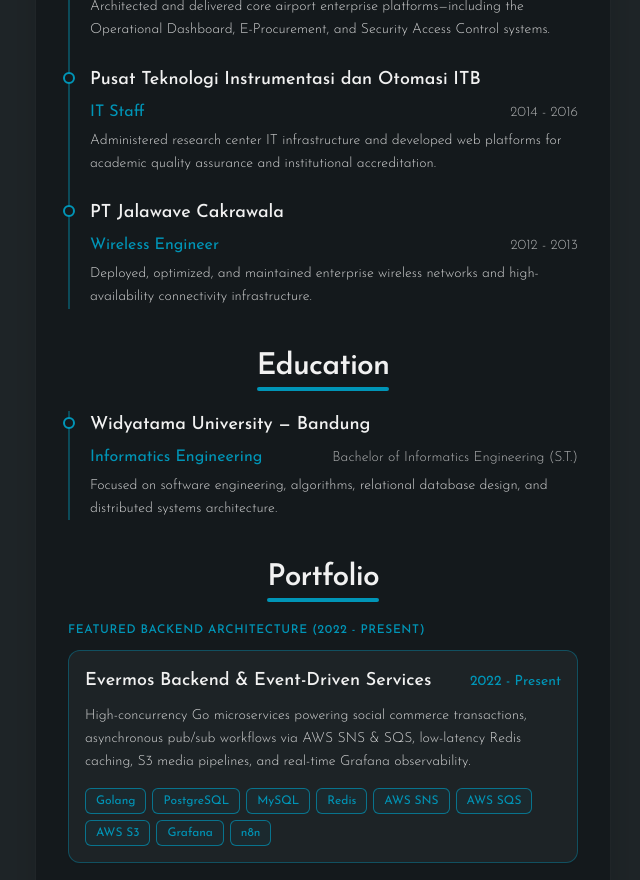
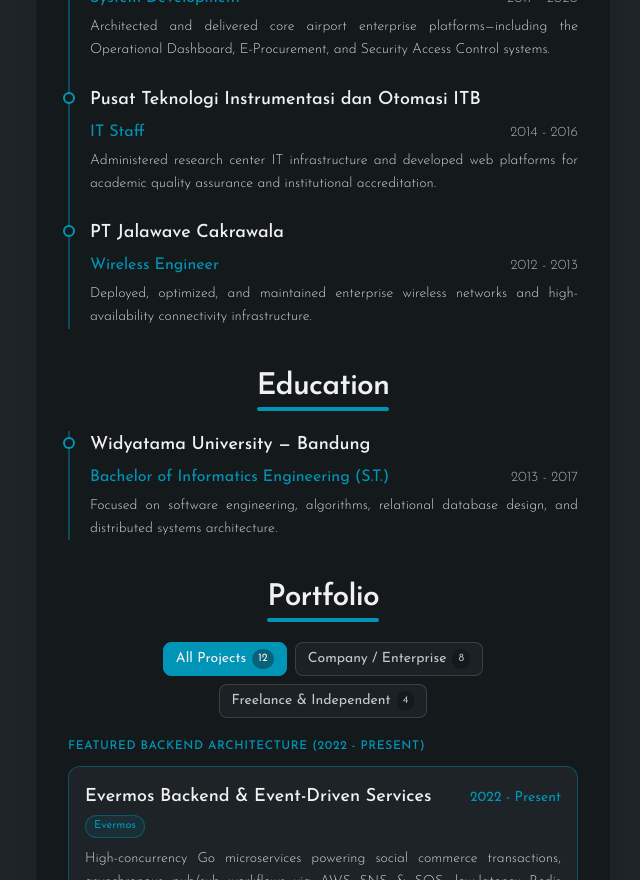
Before and after one commit to rairaksa/rairaksa.github.io, a React (Vite) app: page / in a window 1280 px wide. Shown: the part 1920-2800 px from the top of the page, without its empty margins (317-957 px from the left). Built offline with nearby package versions, Linux system fonts and the light colour scheme.

Commit message:
feat(portfolio): add category filter tabs, MMS & Joinan freelance projects, separated experience stats, and education period

```diff
--- a/src/components/sections/AboutSection.jsx
+++ b/src/components/sections/AboutSection.jsx
@@ -4,12 +4,12 @@ import { profileData } from '../../data/profileData';
 function AboutSection() {
   return (
     <div className="flex flex-col gap-5">
-      <div className="flex flex-col gap-3 font-light text-sm lg:text-base text-silk/90 leading-relaxed text-left">
+      <div className="flex flex-col gap-3 font-light text-sm lg:text-base text-silk/90 leading-relaxed text-justify">
         {profileData.bio.map((paragraph, idx) => (
           <p key={idx}>{paragraph}</p>
         ))}
       </div>
-      <div className="grid grid-cols-3 gap-2.5">
+      <div className="grid grid-cols-2 sm:grid-cols-4 gap-2.5">
         {profileData.stats.map((stat) => (
           <Statistic key={stat.description} value={stat.value} description={stat.description} />
         ))}
--- a/src/components/sections/PortfolioSection.jsx
+++ b/src/components/sections/PortfolioSection.jsx
@@ -1,6 +1,11 @@
+import { useState } from 'react';
 import PortfolioCard from '../ui/PortfolioCard';
 import Label from '../ui/Label';
-import { portfolioHighlightsData, portfolioProjectsData } from '../../data/profileData';
+import {
+  portfolioCategories,
+  portfolioHighlightsData,
+  portfolioProjectsData,
+} from '../../data/profileData';
 import { Swiper, SwiperSlide } from 'swiper/react';
 import { Pagination, Navigation } from 'swiper/modules';
 import 'swiper/css';
@@ -8,22 +13,88 @@ import 'swiper/css/pagination';
 import 'swiper/css/navigation';
 
 function PortfolioSection() {
+  const [activeCategory, setActiveCategory] = useState('all');
+
+  const filteredHighlights = portfolioHighlightsData.filter(
+    (item) => activeCategory === 'all' || item.type === activeCategory
+  );
+
+  const filteredProjects = portfolioProjectsData.filter(
+    (project) => activeCategory === 'all' || project.type === activeCategory
+  );
+
+  const getCategoryCount = (categoryId) => {
+    if (categoryId === 'all') {
+      return portfolioHighlightsData.length + portfolioProjectsData.length;
+    }
     return (
-    <div className="flex flex-col gap-6">
+      portfolioHighlightsData.filter((i) => i.type === categoryId).length +
+      portfolioProjectsData.filter((p) => p.type === categoryId).length
+    );
+  };
+
+  return (
+    <div className="flex flex-col gap-5">
+      <div
+        className="flex flex-wrap justify-center gap-2"
+        role="tablist"
+        aria-label="Filter portfolio by category"
+      >
+        {portfolioCategories.map((cat) => {
+          const isActive = activeCategory === cat.id;
+          const count = getCategoryCount(cat.id);
+          return (
+            <button
+              key={cat.id}
+              type="button"
+              role="tab"
+              aria-selected={isActive}
+              onClick={() => setActiveCategory(cat.id)}
+              className={`px-3 py-1.5 rounded-lg text-xs sm:text-sm font-normal border transition-all duration-200 flex items-center gap-1.5 ${
+                isActive
+                  ? 'bg-oceanic text-silk border-oceanic shadow-sm'
+                  : 'bg-dark-60/70 text-silk/80 border-silk/15 hover:border-oceanic/60 hover:text-oceanic'
+              }`}
+            >
+              <span>{cat.label}</span>
+              <span
+                className={`text-[11px] px-1.5 py-0.2 rounded-full ${
+                  isActive ? 'bg-dark-80/40 text-silk' : 'bg-dark-80 text-silk/70'
+                }`}
+              >
+                {count}
+              </span>
+            </button>
+          );
+        })}
+      </div>
+
+      {filteredHighlights.length > 0 && (
         <div className="flex flex-col gap-3">
           <h3 className="text-xs uppercase tracking-wider text-oceanic text-left font-medium">
             Featured Backend Architecture (2022 - Present)
           </h3>
-        {portfolioHighlightsData.map((item) => (
+          {filteredHighlights.map((item) => (
             <article
               key={item.name}
               className="flex flex-col gap-2.5 p-4 rounded-xl bg-dark-60/90 border border-oceanic/40 text-left shadow-sm"
             >
+              <div className="flex flex-col gap-1">
                 <div className="flex justify-between items-baseline gap-2">
                   <h4 className="text-base lg:text-lg font-medium text-silk">{item.name}</h4>
                   <span className="text-xs lg:text-sm text-oceanic shrink-0">{item.year}</span>
                 </div>
-            <p className="font-light text-sm text-silk/85 leading-relaxed">{item.description}</p>
+                {item.context && (
+                  <div className="flex items-center">
+                    <span className="text-[11px] font-normal px-2 py-0.5 rounded-full border border-oceanic/40 bg-oceanic/10 text-oceanic">
+                      {item.context}
+                    </span>
+                  </div>
+                )}
+              </div>
+              <p className="font-light text-sm text-silk/85 leading-relaxed text-justify">
+                {item.description}
+              </p>
               <div className="flex flex-wrap gap-1.5 pt-1">
                 {item.technologies.map((tech) => (
                   <Label key={tech} name={tech} isSmall />
@@ -32,26 +103,35 @@ function PortfolioSection() {
             </article>
           ))}
         </div>
+      )}
 
+      {filteredProjects.length > 0 && (
         <div className="flex flex-col gap-2.5">
           <div className="flex justify-between items-center">
             <h3 className="text-xs uppercase tracking-wider text-oceanic text-left font-medium">
-            Previous Web Applications (2016 - 2021)
+              {activeCategory === 'independent'
+                ? 'Freelance & Independent Projects (2020 - 2026)'
+                : activeCategory === 'company'
+                  ? 'Company & Enterprise Web Applications (2016 - 2021)'
+                  : 'Web Applications Portfolio (2016 - 2026)'}
             </h3>
             <span className="text-xs font-light text-silk/60">Swipe ↔</span>
           </div>
           <Swiper
+            key={activeCategory}
             modules={[Pagination, Navigation]}
             spaceBetween={24}
             slidesPerView={1}
             pagination={{ clickable: true }}
             className="w-full pb-9"
           >
-          {portfolioProjectsData.map((project) => (
+            {filteredProjects.map((project) => (
               <SwiperSlide key={project.name}>
                 <PortfolioCard
                   name={project.name}
                   year={project.year}
+                  context={project.context}
+                  type={project.type}
                   thumbnail={project.thumbnail}
                   description={project.description}
                   technologies={project.technologies}
@@ -60,6 +140,7 @@ function PortfolioSection() {
             ))}
           </Swiper>
         </div>
+      )}
     </div>
   );
 }
--- a/src/components/ui/PortfolioCard.jsx
+++ b/src/components/ui/PortfolioCard.jsx
@@ -1,12 +1,31 @@
 import Label from './Label';
 
-function PortfolioCard({ name, year, thumbnail, description, technologies }) {
+function PortfolioCard({ name, year, context, type, thumbnail, description, technologies }) {
+  const isIndependent = type === 'independent';
+
   return (
     <article className="flex flex-col gap-3 p-4 rounded-xl bg-dark-60/60 border border-silk/10 text-left">
+      <div className="flex flex-col gap-1">
         <div className="flex justify-between items-baseline gap-2">
           <h4 className="text-base lg:text-lg font-medium text-silk truncate">{name}</h4>
           <span className="text-xs lg:text-sm text-oceanic font-normal shrink-0">{year}</span>
         </div>
+        {context && (
+          <div className="flex items-center">
+            <span
+              className={`text-[11px] font-normal px-2 py-0.5 rounded-full border ${
+                isIndependent
+                  ? 'border-flare/50 bg-flare/10 text-flare'
+                  : 'border-oceanic/40 bg-oceanic/10 text-oceanic'
+              }`}
+            >
+              {context}
+            </span>
+          </div>
+        )}
+      </div>
+
+      {thumbnail && (
         <div className="aspect-w-16 aspect-h-9 bg-dark-60 rounded-lg overflow-hidden border border-silk/10">
           <img
             className="w-full h-full object-cover"
@@ -15,7 +34,9 @@ function PortfolioCard({ name, year, thumbnail, description, technologies }) {
             loading="lazy"
           />
         </div>
-      <p className="text-sm font-light text-silk/85 leading-relaxed">{description}</p>
+      )}
+
+      <p className="text-sm font-light text-silk/85 leading-relaxed text-justify">{description}</p>
       <div className="flex flex-wrap gap-1.5 pt-1">
         {technologies.map((tech) => (
           <Label key={tech} name={tech} isSmall />
--- a/src/components/ui/TimelineItem.jsx
+++ b/src/components/ui/TimelineItem.jsx
@@ -14,7 +14,7 @@ function TimelineItem({ name, data }) {
               <span className="font-light text-xs lg:text-sm text-silk/70 shrink-0">{item.year}</span>
             </div>
             {item.description && (
-              <p className="font-light text-sm text-silk/85 mt-1.5 leading-relaxed">
+              <p className="font-light text-sm text-silk/85 mt-1.5 leading-relaxed text-justify">
                 {item.description}
               </p>
             )}
--- a/src/data/profileData.js
+++ b/src/data/profileData.js
@@ -10,7 +10,8 @@ export const profileData = {
     'Over the years, I evolved from delivering mission-critical aviation and enterprise platforms into architecting high-throughput backend microservices in Go (Golang) with PostgreSQL, MySQL, Redis, and AWS (SNS, SQS, S3). Today, I combine resilient event-driven architecture with Grafana observability, n8n automation, and AI-assisted engineering workflows to ship fast, dependable software.',
   ],
   stats: [
-    { value: '11+', description: 'Years experience' },
+    { value: '11+', description: 'Years total experience' },
+    { value: '9+', description: 'Years in software' },
     { value: '15+', description: 'Projects completed' },
     { value: '5', description: 'Companies worked' },
   ],
@@ -150,8 +151,8 @@ export const educationData = [
     name: 'Widyatama University — Bandung',
     data: [
       {
-        year: 'Bachelor of Informatics Engineering (S.T.)',
-        position: 'Informatics Engineering',
+        year: '2013 - 2017',
+        position: 'Bachelor of Informatics Engineering (S.T.)',
         description:
           'Focused on software engineering, algorithms, relational database design, and distributed systems architecture.',
       },
@@ -163,6 +164,8 @@ export const portfolioHighlightsData = [
   {
     name: 'Evermos Backend & Event-Driven Services',
     year: '2022 - Present',
+    type: 'company',
+    context: 'Evermos',
     description:
       'High-concurrency Go microservices powering social commerce transactions, asynchronous pub/sub workflows via AWS SNS & SQS, low-latency Redis caching, S3 media pipelines, and real-time Grafana observability.',
     technologies: [
@@ -179,10 +182,36 @@ export const portfolioHighlightsData = [
   },
 ];
 
+export const portfolioCategories = [
+  { id: 'all', label: 'All Projects' },
+  { id: 'company', label: 'Company / Enterprise' },
+  { id: 'independent', label: 'Freelance & Independent' },
+];
+
 export const portfolioProjectsData = [
+  {
+    name: 'Maintenance Management System (MMS)',
+    year: '2026',
+    type: 'independent',
+    context: 'Freelance • PT Peroksida Indonesia Pratama',
+    description:
+      'Industrial maintenance management platform covering preventive & corrective work orders, equipment BOM & runtime tracking, multi-step approval workflows, purchase requisitions, SLA analytics, and role-based access control.',
+    technologies: ['Laravel', 'ReactJS', 'TypeScript', 'TailwindCSS', 'MySQL'],
+  },
+  {
+    name: 'Joinan Securities Crowdfunding',
+    year: '2022 - 2023',
+    type: 'independent',
+    context: 'Freelance • Joinan',
+    description:
+      'Modular backend API and back-office microservices for a securities crowdfunding investment platform, handling investor onboarding, KYC verification, issuer campaign management, transaction processing, and automated reporting.',
+    technologies: ['Laravel', 'MySQL', 'Redis', 'AWS S3', 'REST API'],
+  },
   {
     name: 'Snapinn Property Agent',
     year: '2021',
+    type: 'independent',
+    context: 'Freelance Project',
     thumbnail: 'assets/portfolio/2021-snapinn.jpg',
     description:
       'A modern property listing platform connecting real estate agents with prospective buyers.',
@@ -191,6 +220,8 @@ export const portfolioProjectsData = [
   {
     name: 'Halo Retail',
     year: '2021',
+    type: 'company',
+    context: 'Halosis',
     thumbnail: 'assets/portfolio/2021-retail.jpg',
     description:
       'Back-office content and inventory management platform for online retail storefronts.',
@@ -199,6 +230,8 @@ export const portfolioProjectsData = [
   {
     name: 'Halosis Central',
     year: '2021',
+    type: 'company',
+    context: 'Halosis',
     thumbnail: 'assets/portfolio/2021-central.jpg',
     description:
       'Multi-tenant e-commerce builder featuring customizable storefront templates and custom domains.',
@@ -207,6 +240,8 @@ export const portfolioProjectsData = [
   {
     name: 'Akansah Wedding Invitation',
     year: '2020',
+    type: 'independent',
+    context: 'Freelance Project',
     thumbnail: 'assets/portfolio/2020-akansah.jpg',
     description:
       'Interactive digital wedding invitation and RSVP management platform.',
@@ -215,6 +250,8 @@ export const portfolioProjectsData = [
   {
     name: 'Airport Operational Dashboard',
     year: '2020',
+    type: 'company',
+    context: 'PT BIJB (Kertajati Airport)',
     thumbnail: 'assets/portfolio/2020-aod.jpg',
     description:
       'Executive real-time dashboard monitoring flight operations and daily metrics at Kertajati International Airport.',
@@ -223,6 +260,8 @@ export const portfolioProjectsData = [
   {
     name: 'BIJB E-Procurement',
     year: '2019',
+    type: 'company',
+    context: 'PT BIJB (Kertajati Airport)',
     thumbnail: 'assets/portfolio/2019-eproc.jpg',
     description:
       'End-to-end digital procurement portal for vendor registration, tendering, and contract workflows.',
@@ -231,6 +270,8 @@ export const portfolioProjectsData = [
   {
     name: 'Access Control System',
     year: '2018',
+    type: 'company',
+    context: 'PT BIJB (Kertajati Airport)',
     thumbnail: 'assets/portfolio/2018-acs.jpg',
     description:
       'Security clearance and airport pass issuance platform for restricted operational zones.',
@@ -239,6 +280,8 @@ export const portfolioProjectsData = [
   {
     name: 'BIJB Information System',
     year: '2017',
+    type: 'company',
+    context: 'PT BIJB (Kertajati Airport)',
     thumbnail: 'assets/portfolio/2017-bis.jpg',
     description:
       'Integrated enterprise resource system streamlining internal corporate workflows and approvals.',
@@ -247,6 +290,8 @@ export const portfolioProjectsData = [
   {
     name: 'Educational Quality Assurance',
     year: '2016',
+    type: 'company',
+    context: 'Pusat Teknologi Instrumentasi & Otomasi ITB',
     thumbnail: 'assets/portfolio/2016-eqa.jpg',
     description:
       'Academic accreditation tracking and continuous quality assurance monitoring platform.',
```
Also changed, not shown: 1 other file (tests, documents, lock files or other folders). Lines whose indentation alone changed are shown as unchanged.
